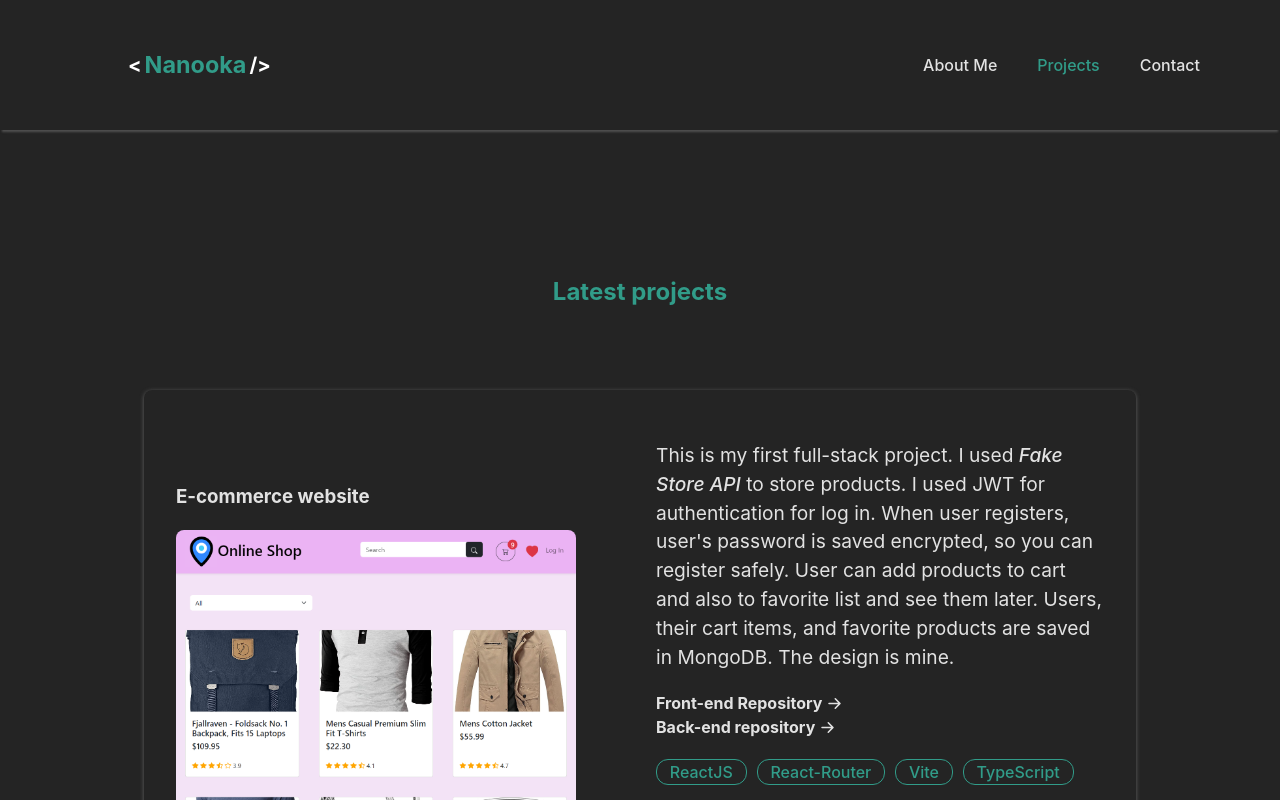
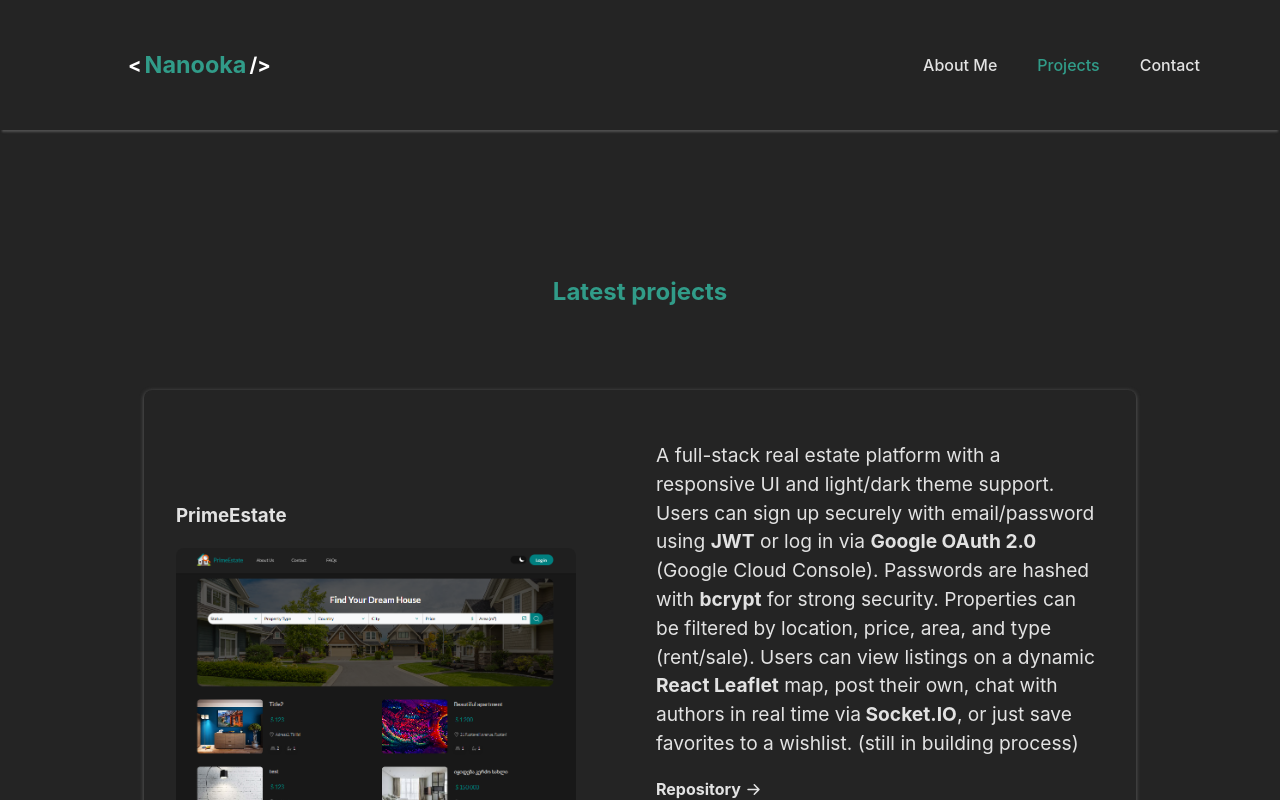
Before and after one commit to nanooka/portfolio, a React (Vite) app: page /projects in a window 1280 px wide. Shown: the top 800 px of the page. Built offline with nearby package versions, Linux system fonts and the light colour scheme.

Commit message:
added primeestate

```diff
--- a/src/pages/Projects.tsx
+++ b/src/pages/Projects.tsx
@@ -4,11 +4,47 @@ import calculatorImage from "../assets/calculator.png";
 import Card from "../components/Card";
 import { Link } from "react-router-dom";
 import { ScrollToTop } from "./AboutMe";
+import primeEstateImage from "../assets/prime-estate.png";
 
 export default function Projects() {
   return (
     <div className="container">
       <h2>Latest projects</h2>
+      <Card
+        title="PrimeEstate"
+        img={{ src: primeEstateImage, alt: "PrimeEstate website preview" }}
+        describe={
+          <p className="describe">
+            A full-stack real estate platform with a responsive UI and
+            light/dark theme support. Users can sign up securely with
+            email/password using <b>JWT</b> or log in via{" "}
+            <b>Google OAuth 2.0 </b>
+            (Google Cloud Console). Passwords are hashed with <b>bcrypt</b> for
+            strong security. Properties can be filtered by location, price,
+            area, and type (rent/sale). Users can view listings on a dynamic
+            <b> React Leaflet</b> map, post their own, chat with authors in real
+            time via<b> Socket.IO</b>, or just save favorites to a wishlist.
+            (still in building process)
+          </p>
+        }
+        live="https://real-estate-nanooka.netlify.app"
+        repo="https://github.com/nanooka/real-estate"
+        backRepo={null}
+        docker={null}
+        technologies={[
+          "React+Vite",
+          "React-Router",
+          "Node.js",
+          "Express",
+          "MongoDB",
+          "Prisma",
+          "SCSS",
+          "JWT",
+          "Bcrypt",
+          "Socket.IO",
+          "Google OAuth",
+        ]}
+      />
       <Card
         title="E-commerce website"
         img={{ src: shopImage, alt: "E-commerce website preview" }}
@@ -22,11 +58,11 @@ export default function Projects() {
             >
               Fake Store API
             </a>{" "}
-            to store products. I used JWT for authentication for log in. When
-            user registers, user's password is saved encrypted, so you can
+            to store products. I used <b>JWT</b> for authentication for log in.
+            When user registers, user's password is saved encrypted, so you can
             register safely. User can add products to cart and also to favorite
             list and see them later. Users, their cart items, and favorite
-            products are saved in MongoDB. The design is mine.
+            products are saved in <b>MongoDB</b>. The design is mine.
           </p>
         }
         live="https://online-shop-nanooka.netlify.app/"
@@ -34,12 +70,11 @@ export default function Projects() {
         backRepo="https://github.com/nanooka/online-shopping-backend"
         docker={null}
         technologies={[
-          "ReactJS",
+          "React+Vite",
           "React-Router",
-          "Vite",
           "TypeScript",
           "Bootstrap",
-          "NodeJS",
+          "Node.js",
           "Express",
           "MongoDB",
           "Mongoose",
```
Also changed, not shown: src/assets/prime-estate.png (added).
